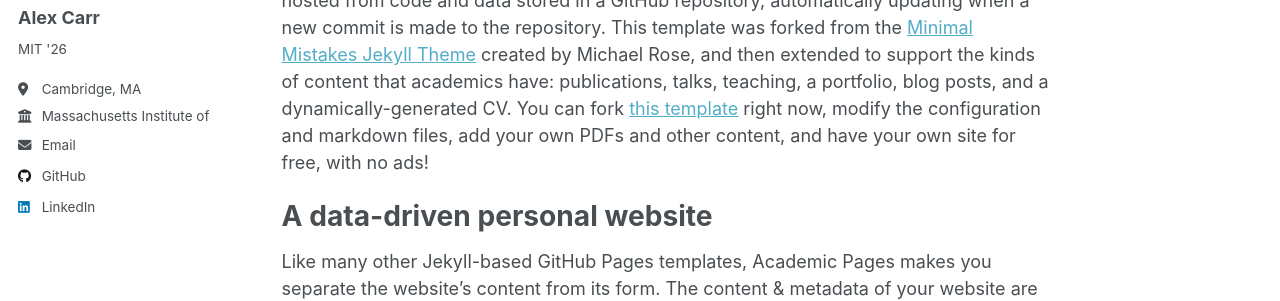
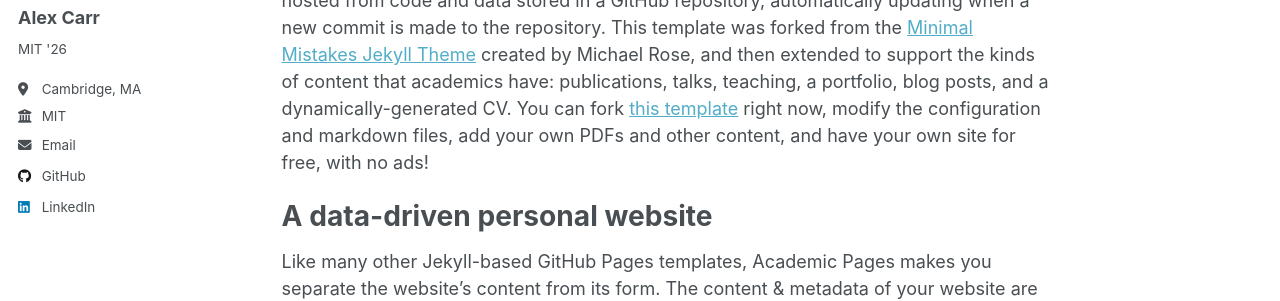
Before and after one commit to AlexandrCarr/AlexandrCarr.github.io, a Jekyll site: the page built from _pages/about.md, in a window 1280 px wide. Shown: the part 236-537 px from the top of the page. Built offline with Jekyll 4.4.1, drawn with Linux system fonts in a browser that asks for light colours.

Commit message:
Update _config.yml

```diff
--- a/_config.yml
+++ b/_config.yml
@@ -22,12 +22,12 @@ repository               : "AlexandrCarr/AlexandrCarr.github.io"
 #               Additional customization can be done by editing /_includes/author-profile.html
 author:
   # Biographic information
-  avatar           : "Profile.heic"
+  avatar           : "ProfilePic.png"
   name             : "Alex Carr"
   pronouns         : # example: "she/her"
   bio              : "MIT '26"
   location         : "Cambridge, MA"
-  employer         : "Massachusetts Institute of Technology"
+  employer         : "MIT"
   uri              : # URL
   email            : "alex022@mit.edu"
 
```
